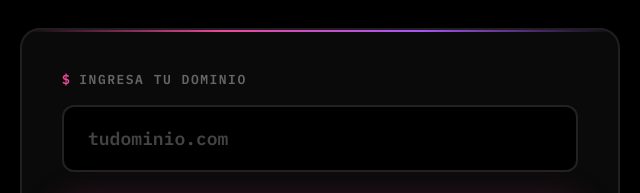
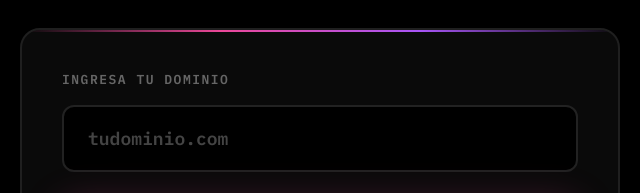
Before and after one commit to jairoamayalaverde/ejecuta-seo, a plain HTML site: page index.html in a window 1280 px wide. Shown: the part 300-493 px from the top of the page, 320-960 px from the left. Drawn offline with nearby package versions, Linux system fonts and the light colour scheme.

Commit message:
Update index.html

```diff
--- a/index.html
+++ b/index.html
@@ -151,12 +151,6 @@
             text-transform: uppercase;
             letter-spacing: 1.5px;
             margin-bottom: 16px;
-        }
-
-        .input-box label::before {
-            content: '$';
-            color: #ec4899;
-            font-weight: 700;
         }
 
         .input-box input {
```
